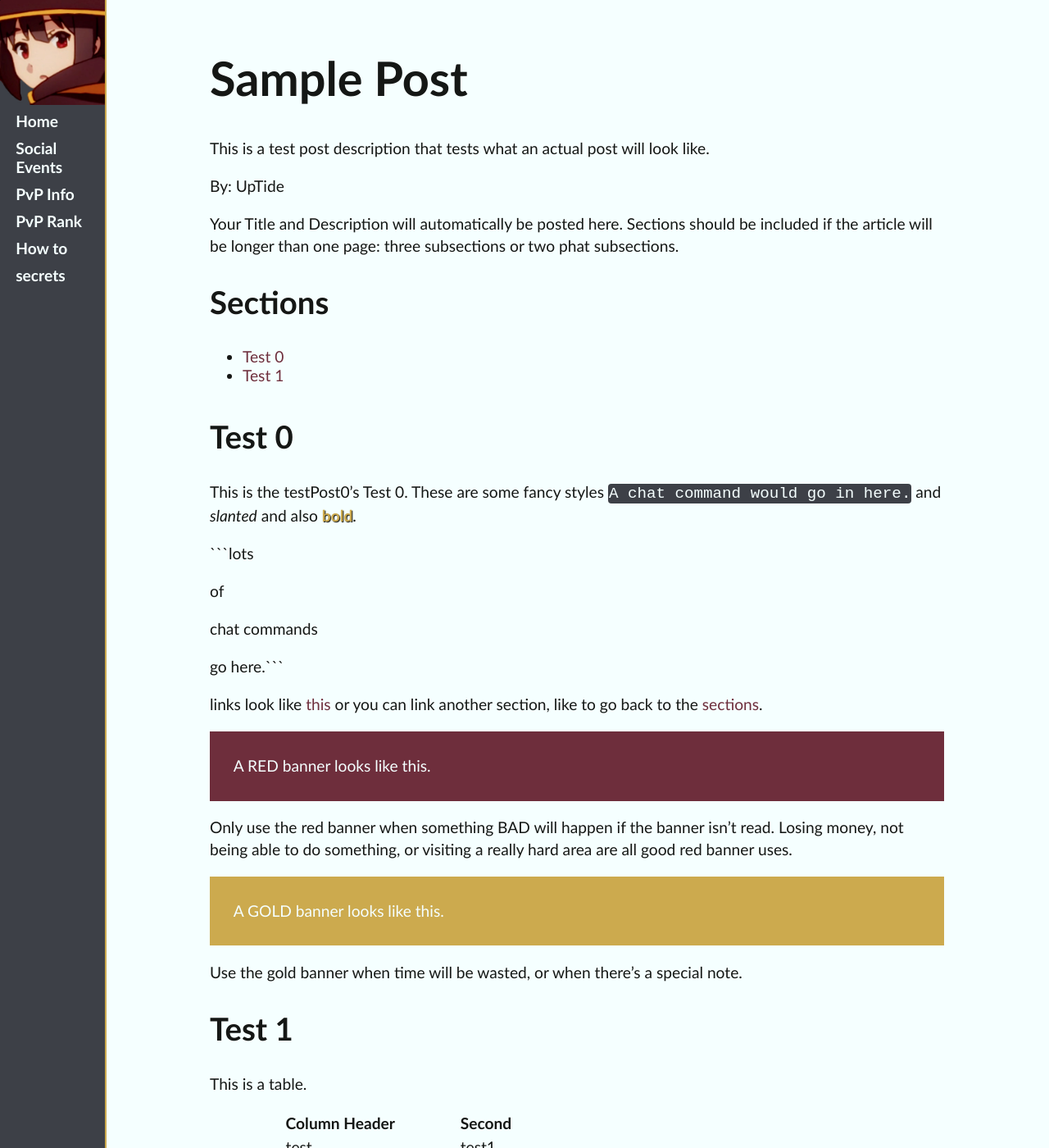
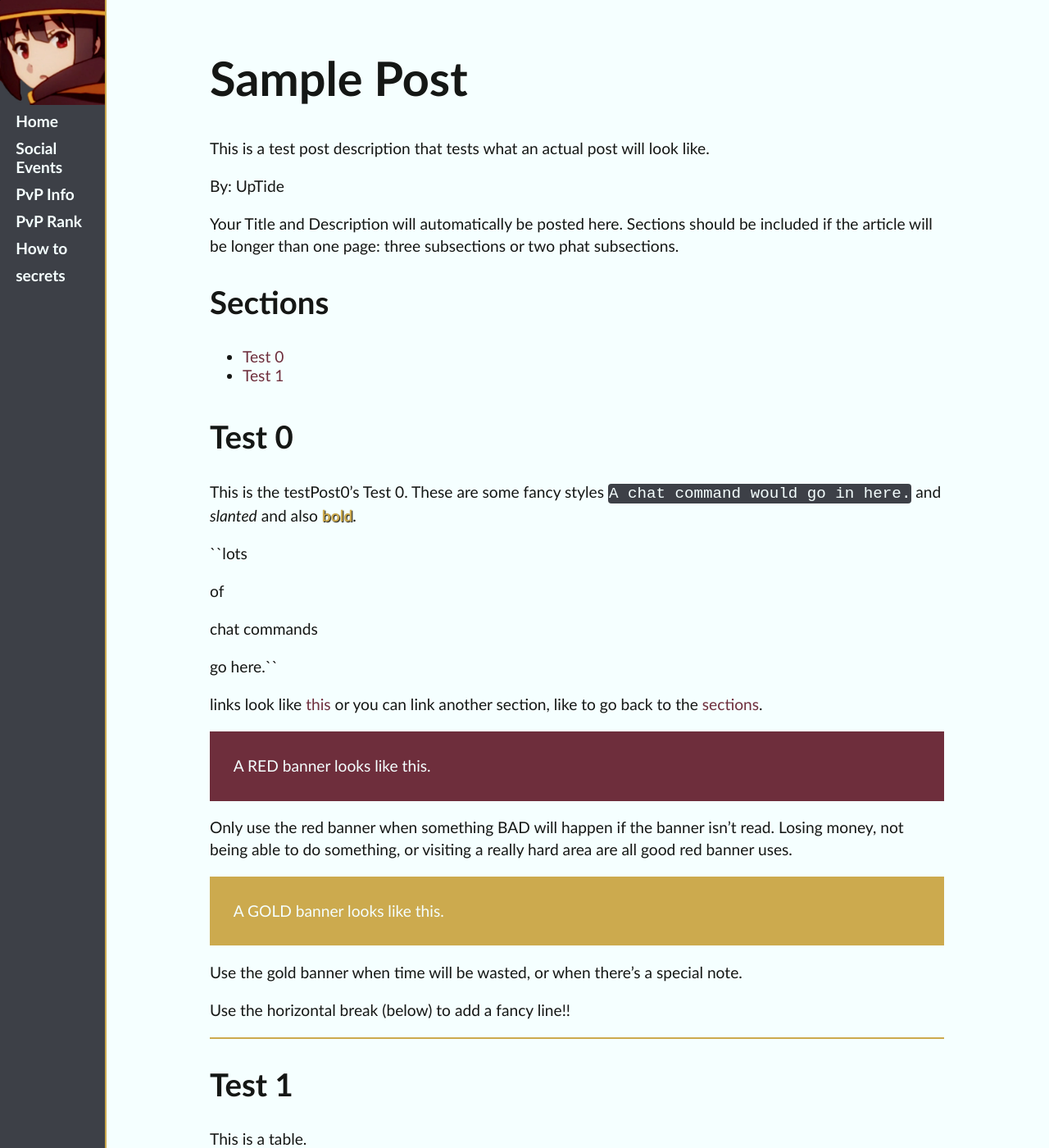
Before and after one commit to ideonella/ideonella.github.io, a Jekyll site: the page built from _posts/2021-05-03-sample-post.md, in a window 1280 px wide and 1400 px high. Shown: the whole window at 82% size. Built offline with Jekyll 4.4.1, drawn with Linux system fonts in a browser that asks for light colours.

Commit message:
Update 2021-05-03-sample-post.md

````diff
--- a/_posts/2021-05-03-sample-post.md
+++ b/_posts/2021-05-03-sample-post.md
@@ -16,13 +16,13 @@ Your Title and Description will automatically be posted here. Sections should be
 
 This is the testPost0's Test 0. These are some fancy styles `A chat command would go in here.` and *slanted* and also **bold**.
 
-```lots
+``lots
 
 of
 
 chat commands
 
-go here.```
+go here.``
 
 links look like [this](https://magicgirls.us) or you can link another section, like to go back to the [sections](#sections).
 
@@ -35,6 +35,10 @@ A GOLD banner looks like this.
 {: .alert}
 
 Use the gold banner when time will be wasted, or when there's a special note.
+
+Use the horizontal break (below) to add a fancy line!!
+
+---
 
 ## Test 1 {#test-1}
 
````
